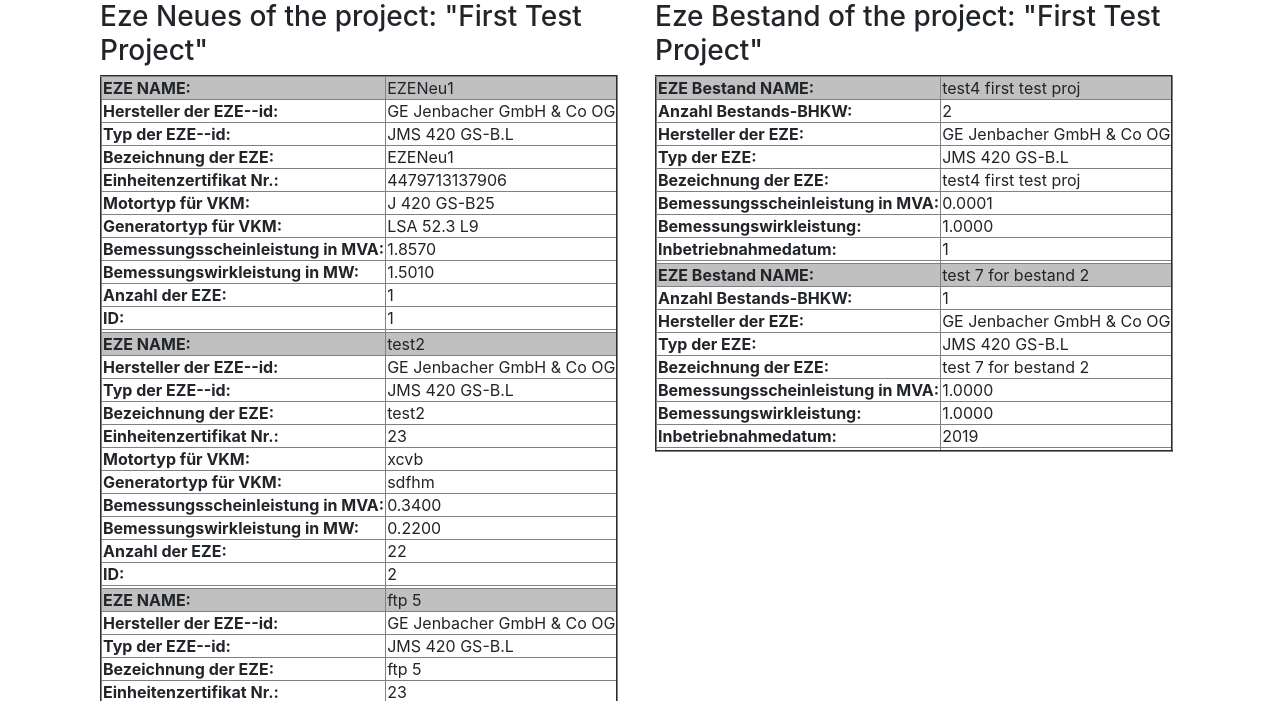
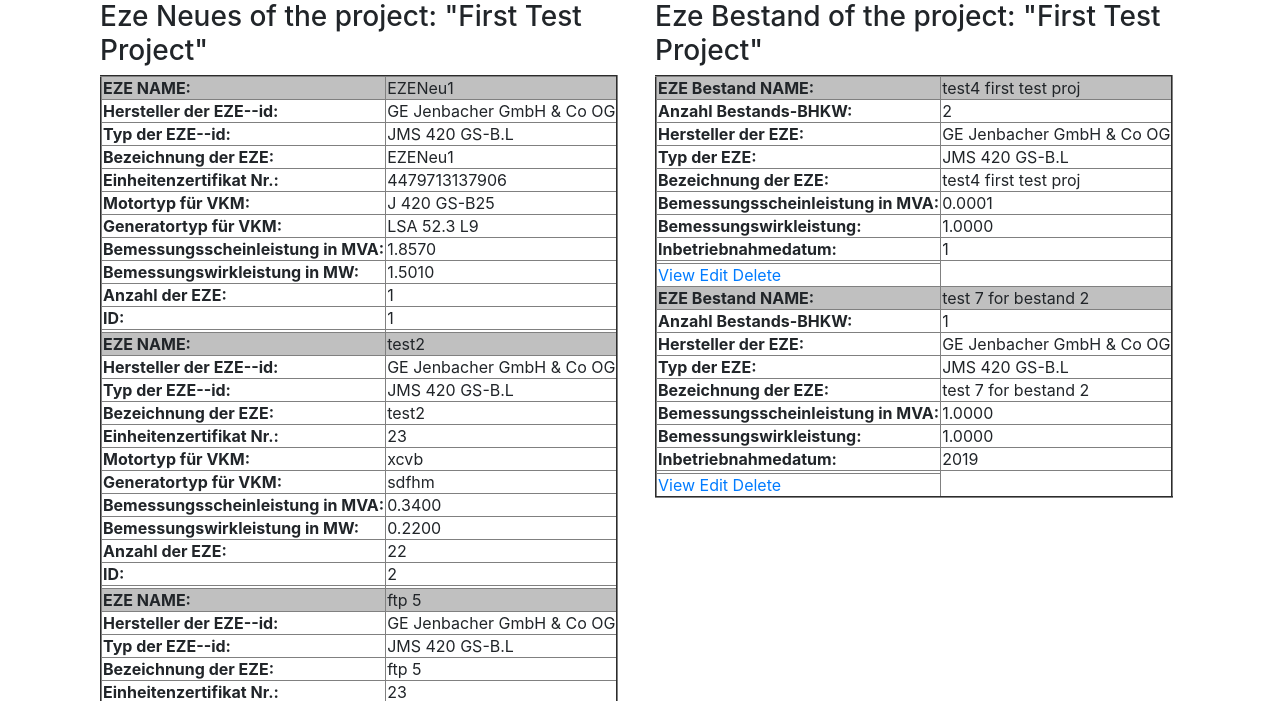
Before and after one commit to oleksiimosevych/pythonGames, a Django app: page /1/ in a window 1280 px wide. Shown: the part 216-917 px from the top of the page. Run offline with Django 3.2, Linux system fonts and the light colour scheme; data comes from the database, SQL or seed files in the repository; some libraries are stand-ins or nearby versions.

Commit message:
added bug fixes. learneed more

```diff
--- a/datebank/certification82/templates/certification82/detail.html
+++ b/datebank/certification82/templates/certification82/detail.html
@@ -41,7 +41,7 @@
 			<tr><th>Bemessungswirkleistung:</th> <td> {{ ezebest.vDE_P_EZE_ALT }}</td></tr>
 			<tr><th>Inbetriebnahmedatum:</th> <td> {{ ezebest.vDE_P_inbe_ALT }}</td></tr>
 			<tr><th></th></tr>
-			<!-- <tr><td><a href="">View</a>	<a href="">Edit</a>	<a href="">Delete</a></td></tr> -->
+			<tr><td><a href="">View</a>	<a href="">Edit</a>	<a href="">Delete</a></td></tr>
 		{% endfor %}
 		</table>
 		</span>
```
